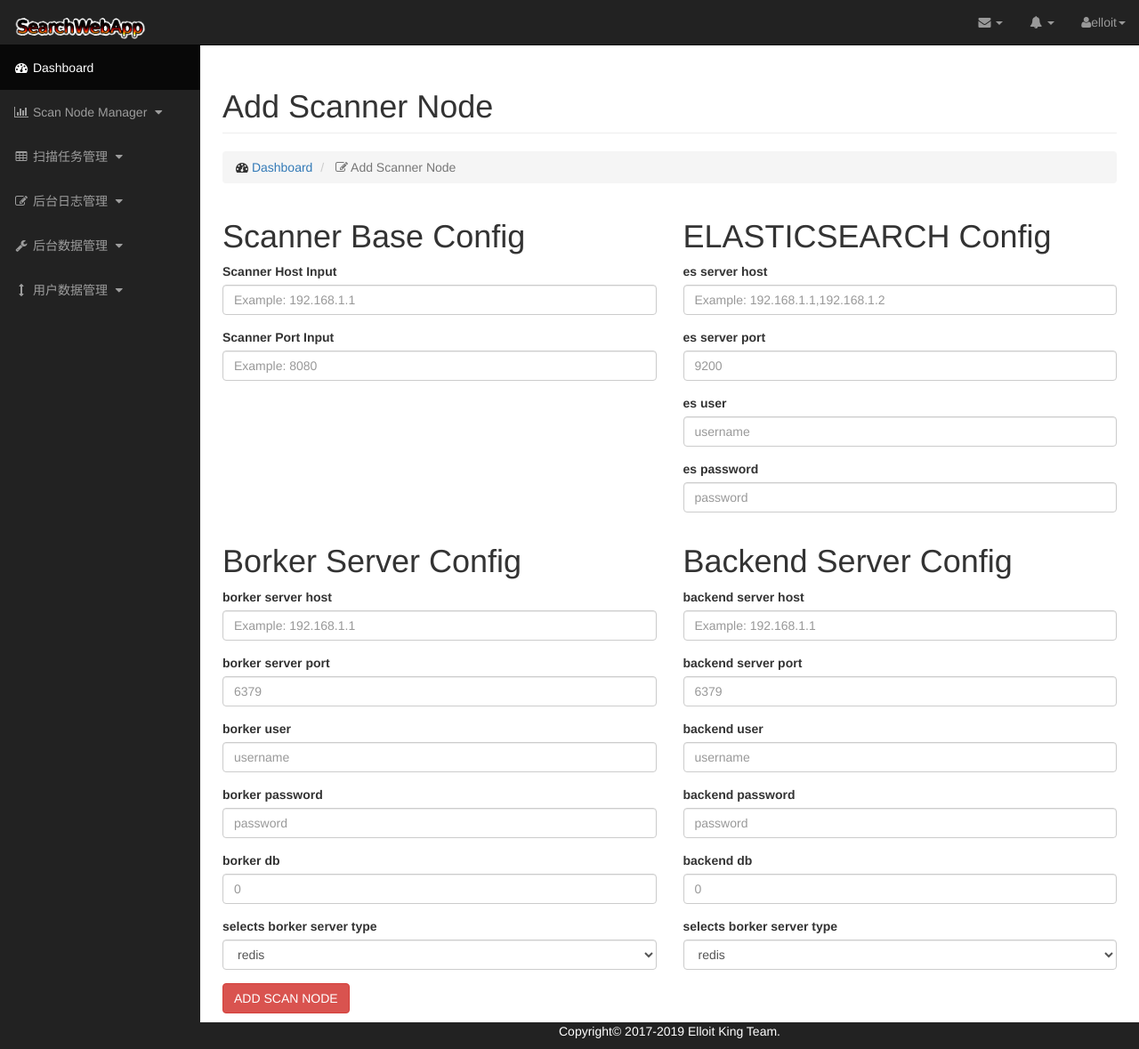
After one commit to imjdl/SearchApp, a Django app: page /admin/create_scanner/ in a window 1280 px wide. The commit adds this page. Shown: the whole page at 89% size. Run offline with Django 3.2, Linux system fonts and the light colour scheme; the visitor is signed in with stand-in values (Sample User, id 1); grey boxes labelled with a size stand in for pictures from a placeholder-image service; some libraries are stand-ins or nearby versions.

Commit message:
创建扫描器提交数据部分

```diff
--- /dev/null
+++ b/dashboard/static/dashboard/js/script.js
@@ -0,0 +1,87 @@
+function Getxmlhttp() {
+    var xmlhttp;
+    if (window.XMLHttpRequest) {
+    //  IE7+, Firefox, Chrome, Opera, Safari 浏览器执行代码
+    xmlhttp=new XMLHttpRequest();
+    } else{
+    // IE6, IE5 浏览器执行代码
+    xmlhttp=new ActiveXObject("Microsoft.XMLHTTP");
+    }
+    return xmlhttp;
+}
+
+function getId(id) {
+    return document.getElementById(id);
+}
+
+//获取表单中所有的input元素
+function getElements(formId) {
+    var form = document.getElementById(formId);
+    var elements = new Array();
+    var tagElements = form.getElementsByTagName('input');
+    for (var j = 0; j < tagElements.length; j++){
+         elements.push(tagElements[j]);
+
+    }
+    return elements;
+}
+
+function ParseDatas(elements) {
+    var datas = new Array();
+    for(var i=0; i<elements.length; i++){
+        var data = new Array();
+        data.push(elements[i].name);
+        data.push(elements[i].value);
+        datas.push(data);
+    }
+    return datas;
+}
+
+function makedata(array) {
+    var data = "";
+    for(var i=0; i<array.length; i++){
+        if (i == array.length -1){
+            data += array[i][0] + "=" + array[i][1];
+        }else {
+            data += array[i][0] + "=" + array[i][1] + "&";
+        }
+    }
+    return data;
+}
+
+function create_scanner() {
+    // 获取表单数据
+    // scanner base
+    scanner_elements = ParseDatas(getElements("form-scanner-base"));
+
+    es_elements = ParseDatas(getElements("form-es"));
+
+    borker_elements = ParseDatas(getElements("form-borker"));
+    var borker_type = new Array();
+    borker_type.push("borker_type");
+    borker_type.push(getId("borker-type").options[getId("borker-type").selectedIndex].value);
+    borker_elements.push(borker_type);
+
+    backend_elements = ParseDatas(getElements("form-backend"));
+    var backend_type = new Array();
+    backend_type.push("backend_type");
+    backend_type.push(getId("backend-type").options[getId("backend-type").selectedIndex].value);
+    backend_type.push(backend_type);
+    backend_elements.push(backend_type);
+
+    // xmlhttp
+    var xmlhttp = Getxmlhttp();
+    xmlhttp.open("POST", create_scanner_url, true);
+    xmlhttp.setRequestHeader("Content-type","application/x-www-form-urlencoded");
+    var data = makedata(scanner_elements) + "&" + makedata(es_elements) + "&" + makedata(borker_elements) + "&"
+        + makedata(backend_elements);
+    xmlhttp.send(data);
+    xmlhttp.onreadystatechange = function(){
+        if (xmlhttp.readyState==4 && xmlhttp.status==200){
+            // document.getElementById("myDiv").innerHTML=xmlhttp.responseText;
+            console.log("asdasd");
+        }
+    };
+    console.log(create_scanner_url);
+    console.log(data);
+}
--- a/dashboard/templates/dashboard/base.html
+++ b/dashboard/templates/dashboard/base.html
@@ -10,6 +10,8 @@
     <meta name="description" content="">
     <meta name="author" content="elloit">
     <link rel="icon" href="{% static '/search/img/eye.png' %}">
+    {% block scripts_head %}{% endblock %}
+
     <title>{% block title %}{% endblock %}</title>
     <!-- Bootstrap Core CSS -->
     <link href={% static "dashboard/css/bootstrap.min.css" %} rel="stylesheet">
@@ -35,12 +37,14 @@
 <body>
 
     <div id="wrapper">
-
         <!-- Navigation -->
         {% include "dashboard/section/nav.html" %}
         {% block page-wrapper %}
         {% endblock %}
-
+    <footer>
+    <p align="center" style="color: white" >
+        Copyright© 2017-<script>document.write(new Date().getFullYear());</script> Elloit King Team.</p>
+    </footer>
     </div>
     <!-- /#wrapper -->
 
@@ -54,7 +58,7 @@
     <script src={% static "dashboard/js/plugins/morris/raphael.min.js" %}></script>
     <script src={% static "dashboard/js/plugins/morris/morris.min.js" %}></script>
     <script src={% static "dashboard/js/plugins/morris/morris-data.js" %}></script>
-    {% block scripts %}{% endblock %}
+    {% block scripts_end %}{% endblock %}
 </body>
 
 </html>
--- /dev/null
+++ b/dashboard/templates/dashboard/html/create_scanner.html
@@ -0,0 +1,144 @@
+{% extends "dashboard/base.html" %}
+{% load static %}
+{% block title %}
+添加扫描节点
+{% endblock %}
+{% block scripts_head %}
+    <script>var create_scanner_url = "{% url "dashboard:create_scanner" %}";</script>
+    <script src={% static "dashboard/js/script.js" %}></script>
+{% endblock %}
+{% block page-wrapper %}
+<div id="page-wrapper">
+    <div class="container-fluid">
+
+        <!-- Page Heading -->
+        <div class="row">
+            <div class="col-lg-12">
+                <h1 class="page-header">Add Scanner Node</h1>
+                <ol class="breadcrumb">
+                    <li>
+                        <i class="fa fa-dashboard"></i>  <a href="{% url 'dashboard:index' %}">Dashboard</a>
+                    </li>
+                    <li class="active">
+                        <i class="fa fa-edit"></i> Add Scanner Node
+                    </li>
+                </ol>
+            </div>
+        </div>
+        <!-- /.row -->
+        <div class="row">
+            <!-- Scanner base config -->
+            <div class="col-lg-6">
+                <h1>Scanner Base Config</h1>
+                <form role="form" name="form-scanner-base" id="form-scanner-base">
+                    {% csrf_token %}
+                    <div class="form-group">
+                        <label>Scanner Host Input</label>
+                        <input class="form-control" placeholder="Example: 192.168.1.1" name="scanner-host">
+                    </div>
+
+                    <div class="form-group">
+                        <label>Scanner Port Input</label>
+                        <input class="form-control" placeholder="Example: 8080" name="scanner-port">
+                    </div>
+                </form>
+            </div>
+            <!-- ES config -->
+            <div class="col-lg-6">
+                <h1>ELASTICSEARCH Config</h1>
+                <form role="form" name="form-es" id="form-es">
+                    <div class="form-group">
+                        <label class="control-label" for="es-host">es server host</label>
+                        <input type="text" class="form-control" name="es-host" placeholder="Example: 192.168.1.1,192.168.1.2">
+                    </div>
+                    <div class="form-group">
+                        <label class="control-label" for="es-port">es server port</label>
+                        <input type="text" class="form-control" name="es-port" placeholder="9200">
+                    </div>
+                    <div class="form-group">
+                        <label class="control-label" for="es-user">es user</label>
+                        <input type="text" class="form-control" name="es-user" placeholder="username">
+                    </div>
+                    <div class="form-group">
+                        <label class="control-label" for="es-pass">es password</label>
+                        <input type="password" class="form-control" name="es-pass" placeholder="password">
+                    </div>
+                </form>
+            </div>
+            <!-- Borker config -->
+            <div class="col-lg-6">
+                <h1>Borker Server Config</h1>
+                <form role="form" name="form-borker" id="form-borker">
+                    <div class="form-group">
+                        <label class="control-label" for="borker-host">borker server host</label>
+                        <input type="text" class="form-control" name="borker-host" placeholder="Example: 192.168.1.1">
+                    </div>
+                    <div class="form-group">
+                        <label class="control-label" for="borker-port">borker server port</label>
+                        <input type="text" class="form-control" name="borker-port" placeholder="6379">
+                    </div>
+                    <div class="form-group">
+                        <label class="control-label" for="borker-user">borker user</label>
+                        <input type="text" class="form-control" name="borker-user" placeholder="username">
+                    </div>
+                    <div class="form-group">
+                        <label class="control-label" for="borker-pass">borker password</label>
+                        <input type="password" class="form-control" name="borker-pass" placeholder="password">
+                    </div>
+                    <div class="form-group">
+                        <label class="control-label" for="borker-db">borker db</label>
+                        <input type="text" class="form-control" name="borker-db" placeholder="0">
+                    </div>
+                    <div class="form-group">
+                        <label>selects borker server type</label>
+                        <select class="form-control" id="borker-type">
+                            <option>redis</option>
+                            <option>amqp</option>
+                        </select>
+                    </div>
+                </form>
+            </div>
+            <!-- Backend config -->
+            <div class="col-lg-6">
+                <h1>Backend Server Config</h1>
+                <form role="form" name="form-backend" id="form-backend">
+                    <div class="form-group">
+                        <label class="control-label" for="backend-host">backend server host</label>
+                        <input type="text" class="form-control" name="backend-host" placeholder="Example: 192.168.1.1">
+                    </div>
+                    <div class="form-group">
+                        <label class="control-label" for="backend-port">backend server port</label>
+                        <input type="text" class="form-control" name="backend-port" placeholder="6379">
+                    </div>
+                    <div class="form-group">
+                        <label class="control-label" for="backend-user">backend user</label>
+                        <input type="text" class="form-control" name="backend-user" placeholder="username">
+                    </div>
+                    <div class="form-group">
+                        <label class="control-label" for="backend-pass">backend password</label>
+                        <input type="password" class="form-control" name="backend-pass" placeholder="password">
+                    </div>
+                    <div class="form-group">
+                        <label class="control-label" for="backend-db">backend db</label>
+                        <input type="text" class="form-control" name="backend-db" placeholder="0">
+                    </div>
+                    <div class="form-group">
+                        <label>selects borker server type</label>
+                        <select class="form-control" id="backend-type">
+                            <option>redis</option>
+                            <option>amqp</option>
+                        </select>
+                    </div>
+                </form>
+            </div>
+        </div>
+        <div class="row">
+            <div class="col-lg-12">
+                <button type="submit" class="btn btn-danger" onclick="create_scanner()">ADD SCAN NODE</button>
+            </div>
+        </div>
+        <!-- /.row -->
+    </div>
+    <!-- /.container-fluid -->
+</div>
+{% endblock %}
--- a/dashboard/templates/dashboard/section/nav.html
+++ b/dashboard/templates/dashboard/section/nav.html
@@ -120,13 +120,13 @@
                         <a href="{% url 'dashboard:index' %}"><i class="fa fa-fw fa-dashboard"></i> Dashboard</a>
                     </li>
                     <li>
-                        <a href="javascript:;" data-toggle="collapse" data-target="#jiedian"><i class="fa fa-fw fa-bar-chart-o"></i> 扫描节点管理 <i class="fa fa-fw fa-caret-down"></i></a>
+                        <a href="javascript:;" data-toggle="collapse" data-target="#jiedian"><i class="fa fa-fw fa-bar-chart-o"></i> Scan Node Manager <i class="fa fa-fw fa-caret-down"></i></a>
                         <ul id="jiedian" class="collapse">
                             <li>
-                                <a href="#">添加节点</a>
+                                <a href="{% url  'dashboard:create_scanner'%}">Add Scan Node</a>
                             </li>
                             <li>
-                                <a href="#">节点列表</a>
+                                <a href="#">Scan Node List</a>
                             </li>
                         </ul>
                     </li>
--- a/dashboard/urls.py
+++ b/dashboard/urls.py
@@ -5,5 +5,7 @@ urlpatterns = [
     url(r'^login/', views.login, name="login"),
     url(r'logout/',views.logout, name="logout"),
     url(r'console/', views.console, name="console"),
-    url(r'create/', views.create, name="create")
+    # url(r'create/', views.create, name="create"),
+    url(r'create_scanner/', views.create_scanner, name="create_scanner"),
+
 ]
--- a/dashboard/views.py
+++ b/dashboard/views.py
@@ -39,6 +39,25 @@ def console(request):
 
 
 @login_required(login_url='/admin/login/')
+def create_scanner(request):
+    '''
+    create scanner
+    :param request:
+    :return: json
+    '''
+    # Judge request method
+    if request.method != "POST":
+        return render(request, "dashboard/html/create_scanner.html")
+    else:
+        return JsonResponse({"ok": "asdasd"})
+    # Parsing parameters
+
+    # Create scanner & write configuration
+
+    # Save to database
+
+
+@login_required(login_url='/admin/login/')
 def create(request):
     title = request.POST.get("title", None)
     desc = request.POST.get("desc", None)
```
Also changed, not shown: dashboard/models.py (+45 -9 lines).
